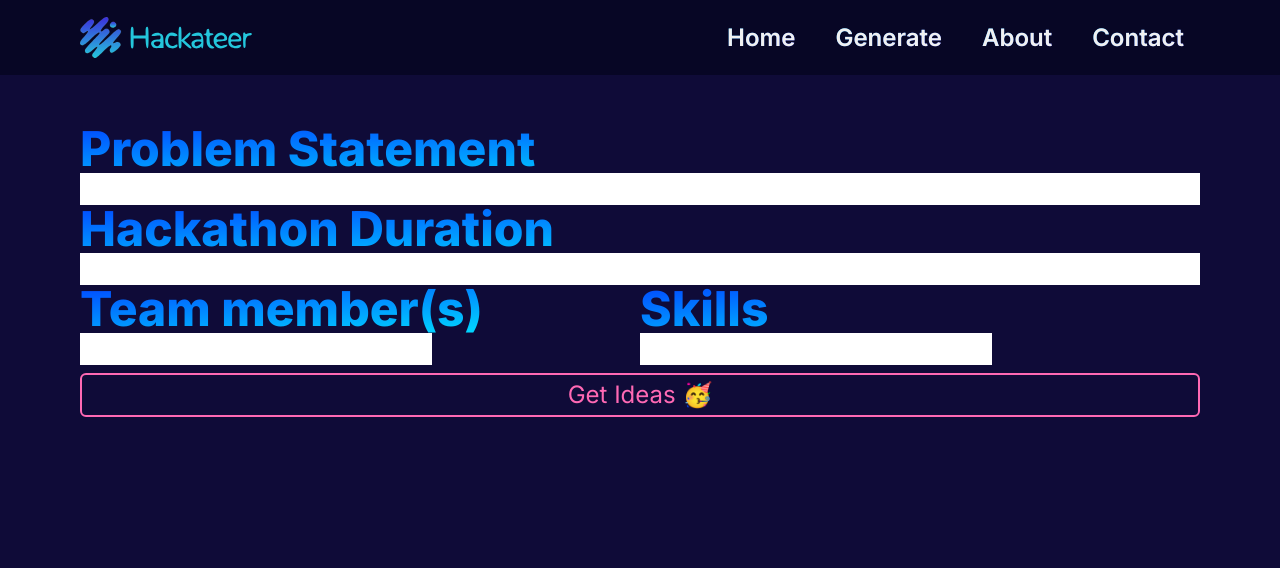
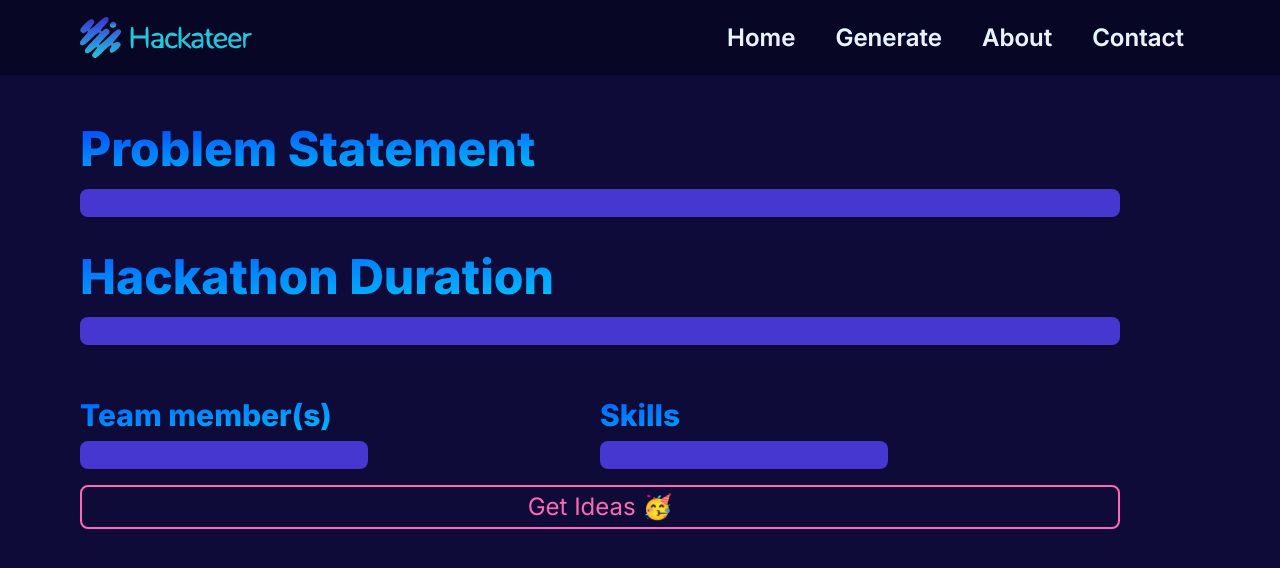
Before and after one commit to MattHasson/hackateer, a Next.js app: page /generate in a window 1280 px wide. Shown: the top 568 px of the page. Built offline with nearby package versions, Linux system fonts and the light colour scheme.

Commit message:
feat: Style input boxes in generate page

```diff
--- a/src/app/generate/page.tsx
+++ b/src/app/generate/page.tsx
@@ -1,31 +1,31 @@
 /* eslint-disable react/no-unescaped-entities */
 export default function Generate() {
   return (
-    <main className="min-h-screen flex flex-col mt-[50px]">
+    <main className="min-h-screen flex flex-col mt-[50px] space-y-4 mr-20">
       <h2 className="font-extrabold text-3xl md:text-4xl lg:text-5xl bg-clip-text text-transparent bg-gradient-to-br from-[#0148FF] to-[#00F0FF] leading-none">
-      Problem Statement
+        Problem Statement
       </h2>
-            <input className="text-xs font-bold md:text-lg lg:text-2xl text-majesticOrchid"></input>
-      <h2 className="font-extrabold text-3xl md:text-4xl lg:text-5xl bg-clip-text text-transparent bg-gradient-to-br from-[#0148FF] to-[#00F0FF] leading-none">
-      Hackathon Duration
+      <input className="text-xs md:text-md lg:text-xl text-raspberryFizz bg-mysticPurple rounded-lg"></input>
+      <h2 className="pt-5 font-extrabold text-3xl md:text-4xl lg:text-5xl bg-clip-text text-transparent bg-gradient-to-br from-[#0148FF] to-[#00F0FF] leading-none">
+        Hackathon Duration
       </h2>
-            <input className="text-xs font-bold md:text-lg lg:text-2xl text-majesticOrchid"></input>
+      <input className="text-xs md:text-md lg:text-xl text-raspberryFizz bg-mysticPurple rounded-lg"></input>
 
-
-      <div className="grid grid-cols-2">
+      <div className="pt-5 grid grid-cols-2">
         <div>
-
-      <h4 className="font-extrabold text-lg md:text-8xl lg:text-5xl bg-clip-text text-transparent bg-gradient-to-br from-[#0148FF] to-[#00F0FF] leading-none">
-        Team member(s)
+          <h4 className="font-extrabold text-md md:text-xl lg:text-3xl bg-clip-text text-transparent bg-gradient-to-br from-[#0148FF] to-[#00F0FF] leading-none pb-2 pt-4">
+            Team member(s)
           </h4>
-      <input className="text-xs font-bold md:text-lg lg:text-2xl text-majesticOrchid"></input>
+          <input className="text-xs md:text-md lg:text-xl text-raspberryFizz bg-mysticPurple rounded-lg"></input>
         </div>
-          <div>
-      <h4 className="font-extrabold text-lg md:text-8xl lg:text-5xl bg-clip-text text-transparent bg-gradient-to-br from-[#0148FF] to-[#00F0FF] leading-none">Skills</h4>
-            <input className="text-xs font-bold md:text-lg lg:text-2xl text-majesticOrchid"></input>
-          </div>
+        <div>
+          <h4 className="font-extrabold text-md md:text-xl lg:text-3xl bg-clip-text text-transparent bg-gradient-to-br from-[#0148FF] to-[#00F0FF] leading-none pb-2 pt-4">
+            Skills
+          </h4>
+          <input className="text-xs md:text-md lg:text-xl text-raspberryFizz bg-mysticPurple rounded-lg"></input>
+        </div>
       </div>
-      <button className="text-sm md:text-lg lg:text-2xl px-4 py-1 lg:px-6 mt-2 transition duration-500 ease-in-out border-2 rounded-md text-raspberryFizz border-raspberryFizz hover:bg-raspberryFizz hover:text-moonlitIvory">
+      <button className="text-sm md:text-lg lg:text-2xl px-4 py-1 lg:px-6 mt-2 transition duration-500 ease-in-out border-2 rounded-lg text-raspberryFizz border-raspberryFizz hover:bg-raspberryFizz hover:text-moonlitIvory">
         Get Ideas 🥳
       </button>
     </main>
--- a/tailwind.config.js
+++ b/tailwind.config.js
@@ -14,6 +14,7 @@ module.exports = {
       },
       colors: {
         midnightNavy: '#0F0B38',
+        mysticPurple: '#4537CF',
         majesticOrchid: '#1E90FF',
         aquamarineDream: '#23C6DC',
         electricCitrus: '#FFA500',
```
